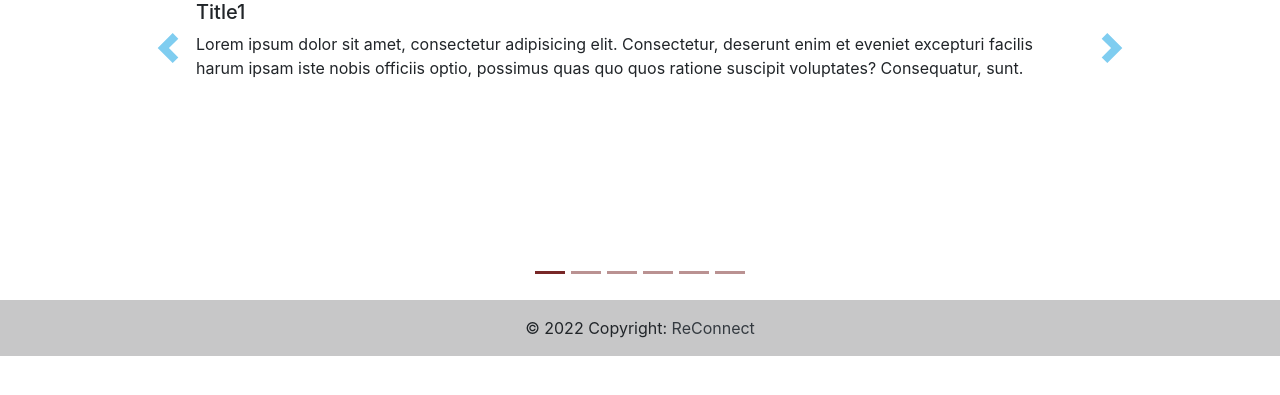
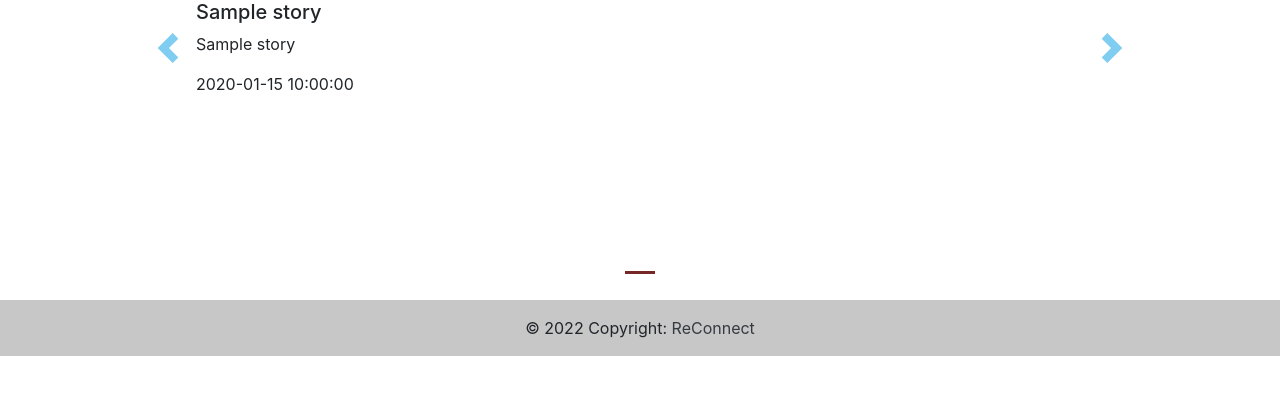
Before and after one commit to CI-Team3/team3, a Flask app: page /story in a window 1280 px wide. Shown: the part 72-467 px from the top of the page. Run offline with Flask 2, Linux system fonts and the light colour scheme; a database or web service that is not in the repository returns one stand-in record (values such as "Sample title"); some libraries are stand-ins or nearby versions.

Commit message:
added story page display stories from DB

```diff
--- a/app.py
+++ b/app.py
@@ -25,7 +25,6 @@ mongo = PyMongo(app)
 
 @app.route("/")
 def index():
-
     # for i in animation_info:
     #     mongo.db.animation.insert_one(i)
 
@@ -61,7 +60,17 @@ def register():
 
 @app.route("/story")
 def story():
-    return render_template("story.html")
+    # example = {
+    #     'title': "title1",
+    #     'story': "Lorem ipsum dolor sit amet, consectetur adipisicing elit. Consectetur, deserunt enim et eveniet excepturi facilis harum ipsam iste nobis officiis optio, possimus quas quo quos ratione suscipit voluptates? Consequatur, sunt.",
+    #     'created_by': 'user1'
+    # }
+    context = list(mongo.db.stories.find())
+
+    # for i in range(0, 6):
+    #     mongo.db.stories.insert_one(example)
+
+    return render_template("story.html", stories=context)
 
 
 @app.route("/login", methods=["GET", "POST"])
--- a/templates/story.html
+++ b/templates/story.html
@@ -13,78 +13,40 @@
     {#    block with story items #}
     <div class="row">
         <div class="col-12">
+
             <div id="carouselExampleIndicators" class="carousel slide" data-ride="carousel">
                 <ol class="carousel-indicators">
-                    <li data-target="#carouselExampleIndicators" data-slide-to="0" class="active"></li>
-                    <li data-target="#carouselExampleIndicators" data-slide-to="1"></li>
-                    <li data-target="#carouselExampleIndicators" data-slide-to="2"></li>
-                    <li data-target="#carouselExampleIndicators" data-slide-to="3"></li>
-                    <li data-target="#carouselExampleIndicators" data-slide-to="4"></li>
-                    <li data-target="#carouselExampleIndicators" data-slide-to="5"></li>
+                    {% for story in stories %}
+                        {% if loop.index == 1 %}
+                            <li data-target="#carouselExampleIndicators" data-slide-to="{{ loop.index }}" class="active"></li>
+                        {%else%}
+                            <li data-target="#carouselExampleIndicators" data-slide-to="{{ loop.index }}"></li>
+                        {% endif %}
+                    {% endfor %}
+
                 </ol>
                 <div class="carousel-inner">
+                    {% for story in stories %}
+                        {% if loop.index == 1 %}
                             <div class="carousel-item  active">
+
                                 <div class="item-container">
-                            <h5>Title1</h5>
-                            <p>Lorem ipsum dolor sit amet, consectetur adipisicing elit. Consectetur, deserunt enim et
-                                eveniet
-                                excepturi facilis harum ipsam iste nobis officiis optio, possimus quas quo quos ratione
-                                suscipit
-                                voluptates? Consequatur, sunt.</p>
+                                    <h5>{{ story.title }}</h5>
+                                    <p>{{ story.story }}</p>
+                                    <span>{{ story.created_by }}</span>
                                 </div>
                             </div>
-                    <div class="carousel-item  ">
+                        {% else %}
+                            <div class="carousel-item">
                                 <div class="item-container">
-                            <h5>Title1</h5>
-                            <p>Lorem ipsum dolor sit amet, consectetur adipisicing elit. Consectetur, deserunt enim et
-                                eveniet
-                                excepturi facilis harum ipsam iste nobis officiis optio, possimus quas quo quos ratione
-                                suscipit
-                                voluptates? Consequatur, sunt.</p>
-
+                                    <h5>{{ story.title }}</h5>
+                                    <p>{{ story.story }}</p>
+                                    <span>{{ story.created_by }}</span>
                                 </div>
                             </div>
-                    <div class="carousel-item  ">
-                        <div class="item-container">
-                            <h5>Title2</h5>
-                            <p>Lorem ipsum dolor sit amet, consectetur adipisicing elit. Consectetur, deserunt enim et
-                                eveniet
-                                excepturi facilis harum ipsam iste nobis officiis optio, possimus quas quo quos ratione
-                                suscipit
-                                voluptates? Consequatur, sunt.</p>
+                        {% endif %}
+                {% endfor %}
 
-                        </div>
-                    </div>
-                    <div class="carousel-item ">
-                        <div class="item-container">
-                            <h5>Title3</h5>
-                            <p>Lorem ipsum dolor sit amet, consectetur adipisicing elit. Consectetur, deserunt enim et
-                                eveniet
-                                excepturi facilis harum ipsam iste nobis officiis optio, possimus quas quo quos ratione
-                                suscipit
-                                voluptates? Consequatur, sunt.</p>
-                        </div>
-                    </div>
-                    <div class="carousel-item ">
-                        <div class="item-container">
-                            <h5>Title4</h5>
-                            <p>Lorem ipsum dolor sit amet, consectetur adipisicing elit. Consectetur, deserunt enim et
-                                eveniet
-                                excepturi facilis harum ipsam iste nobis officiis optio, possimus quas quo quos ratione
-                                suscipit
-                                voluptates? Consequatur, sunt.</p>
-                        </div>
-                    </div>
-                    <div class="carousel-item ">
-                        <div class="item-container">
-                            <h5>Title5</h5>
-                            <p>Lorem ipsum dolor sit amet, consectetur adipisicing elit. Consectetur, deserunt enim et
-                                eveniet
-                                excepturi facilis harum ipsam iste nobis officiis optio, possimus quas quo quos ratione
-                                suscipit
-                                voluptates? Consequatur, sunt.</p>
-                        </div>
-                    </div>
 
                     <a class="carousel-control-prev" href="#carouselExampleIndicators" role="button" data-slide="prev">
                         <span class="carousel-control-prev-icon" aria-hidden="true"></span>
```
Lines whose indentation alone changed are shown as unchanged.
